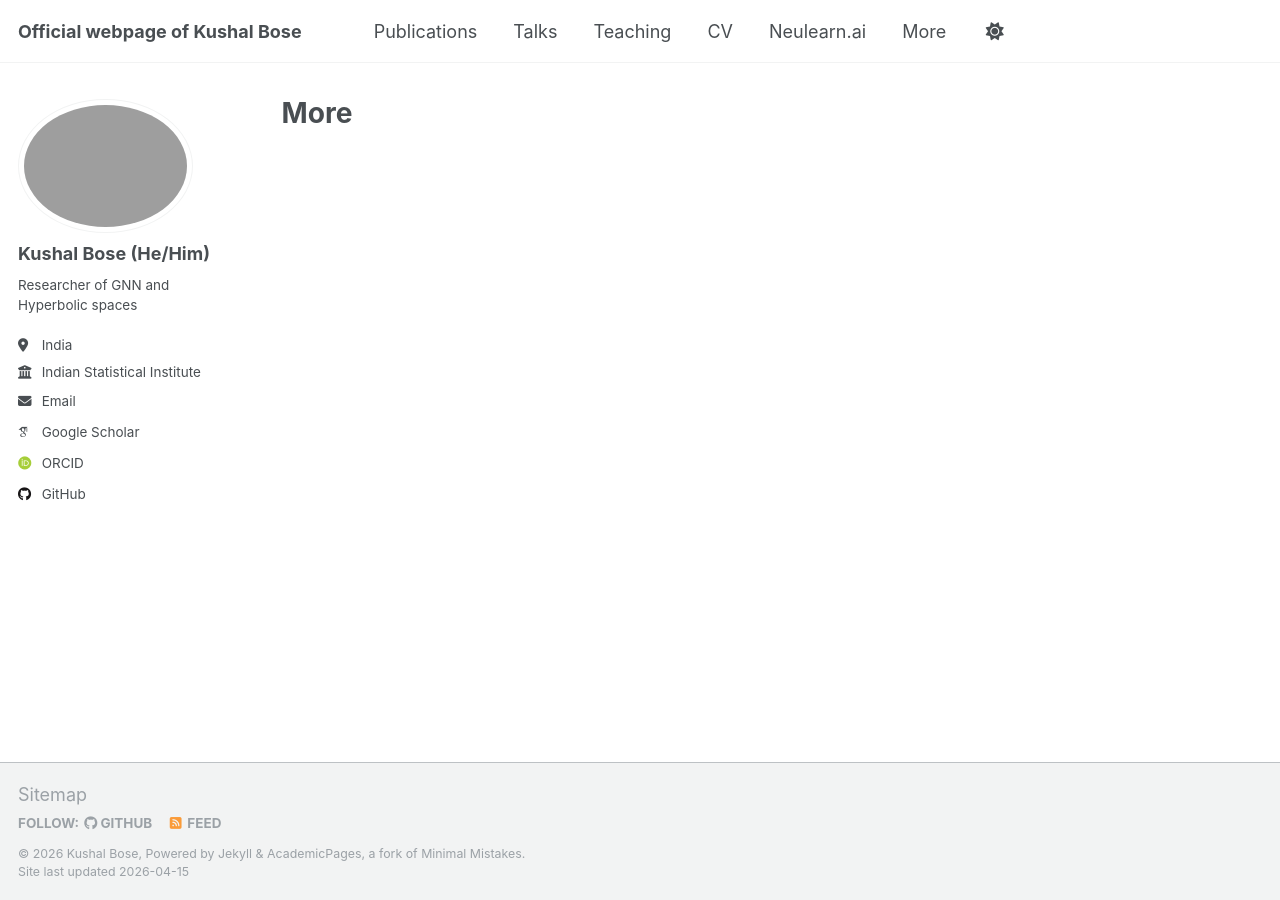
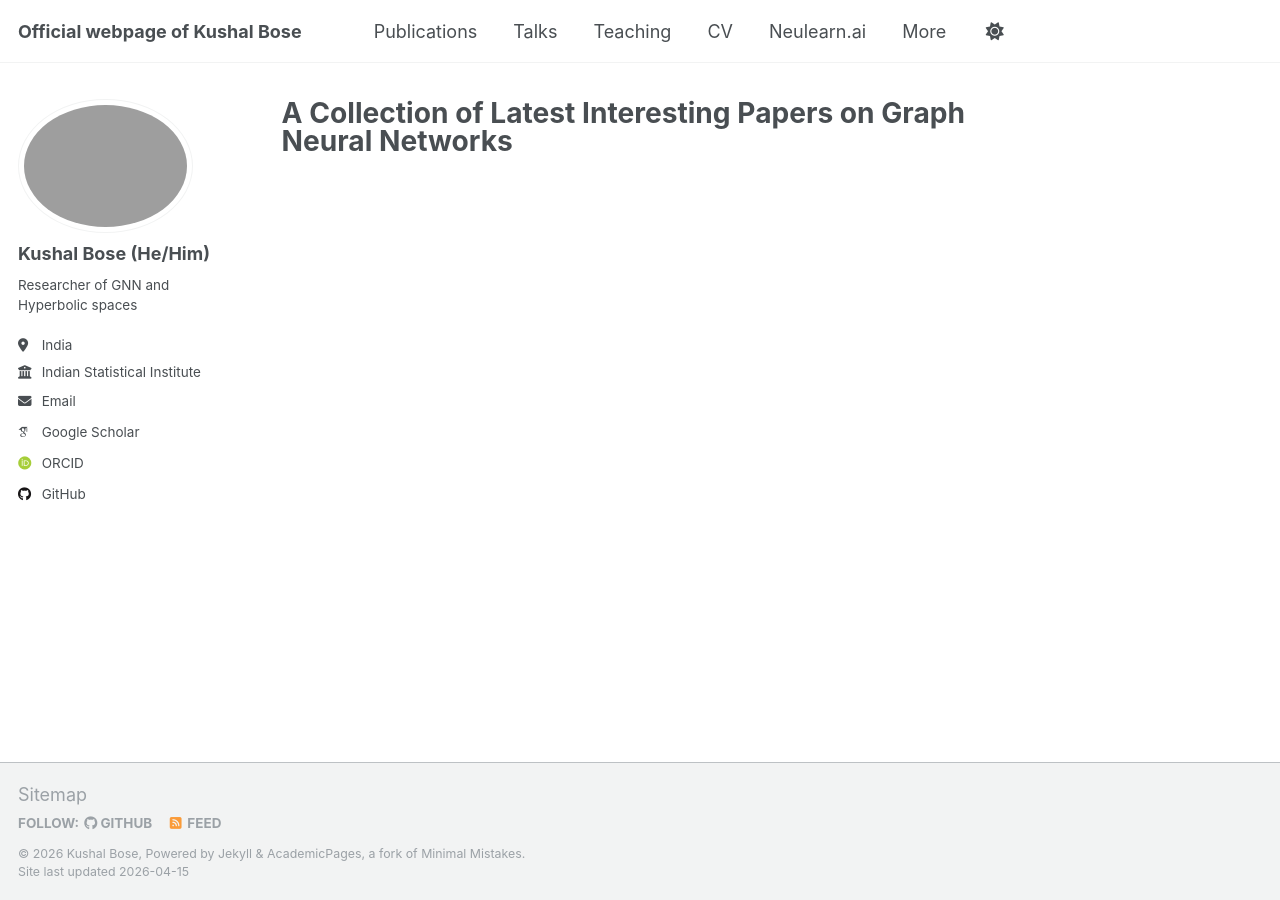
Before and after one commit to kushalbose92/kushalbose92.github.io, a Jekyll site: the page built from _pages/mymore.md, in a window 1280 px wide. Built offline with Jekyll 4.4.1, drawn with Linux system fonts in a browser that asks for light colours; some web fonts are replaced; a script that is not in the unit is left out.

Commit message:
Update mymore.md

```diff
--- a/_pages/mymore.md
+++ b/_pages/mymore.md
@@ -1,5 +1,5 @@
 ---
 permalink: /mymore/
-title: "More"
+title: "A Collection of Latest Interesting Papers on Graph Neural Networks"
 author_profile: true
 ---
```
